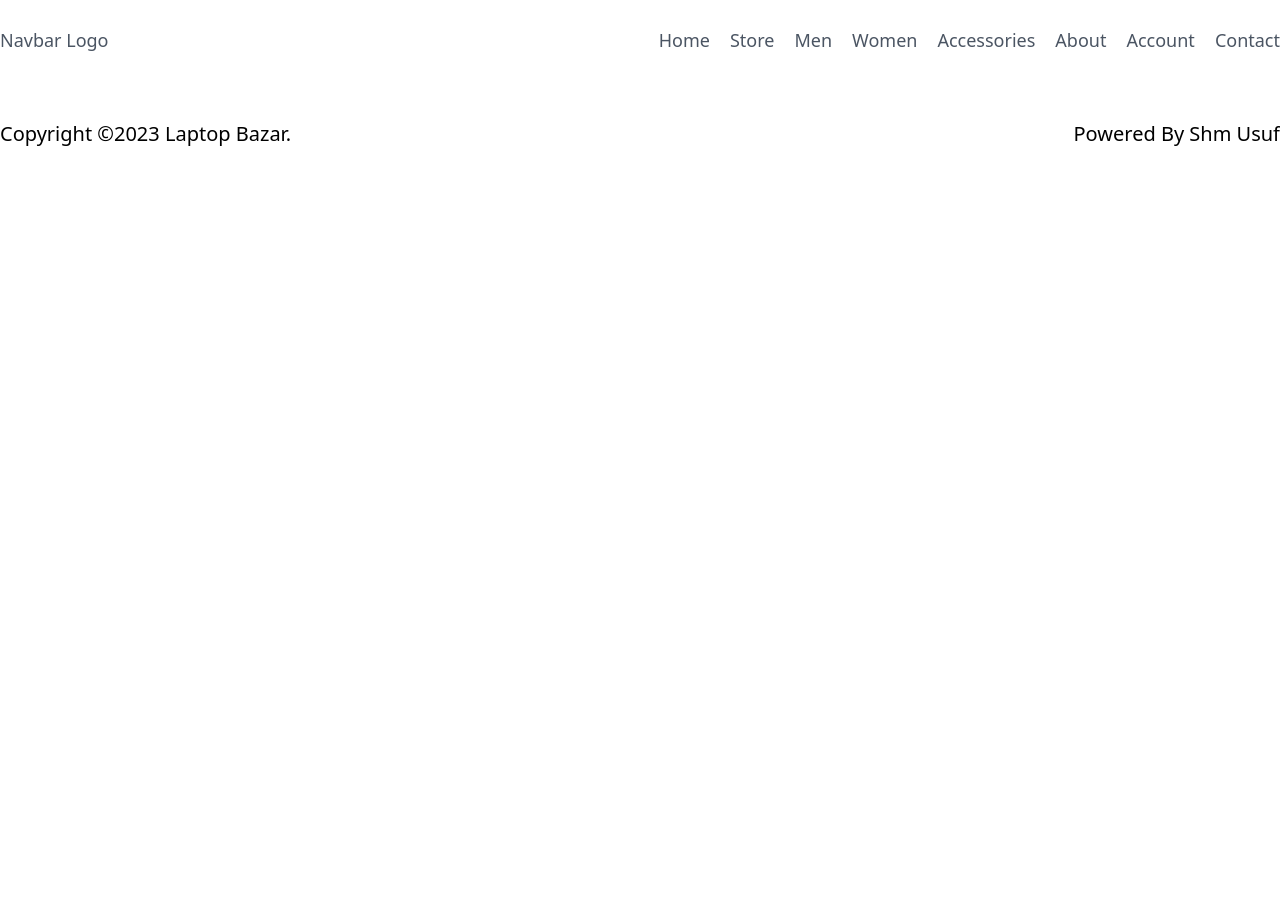
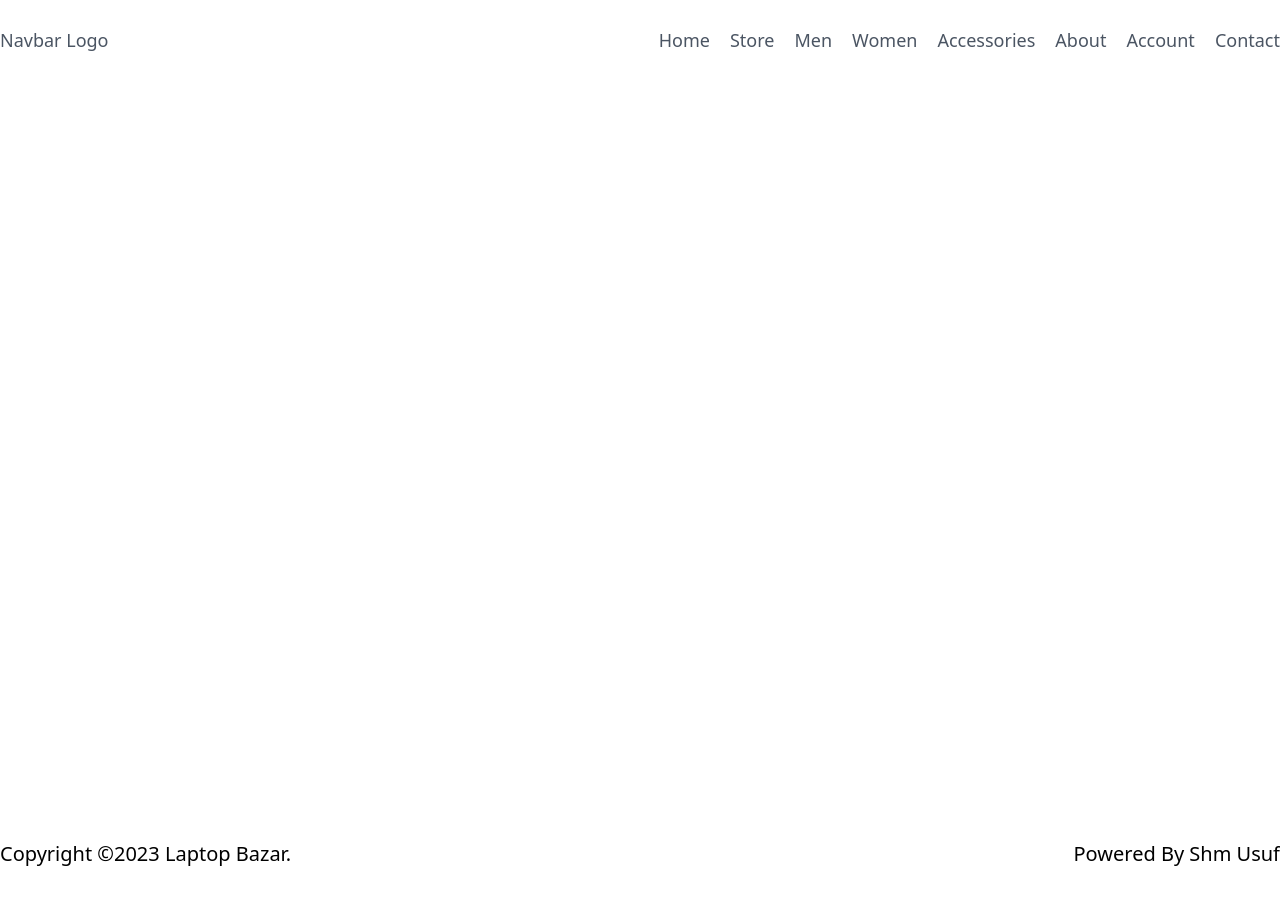
Before and after one commit to Shm-Rsuf/laptop-bazar, a React (Create React App) app: page /product in a window 1280 px wide. Shown: the top 904 px of the page. Before the commit the page ends 800 px from the top, so only its background shows below. Built offline with nearby package versions, Linux system fonts and the light colour scheme.

Commit message:
app modification

```diff
--- a/src/App.js
+++ b/src/App.js
@@ -5,13 +5,15 @@ import Home from "./pages/Home";
 
 const App = () => {
   return (
-    <div className="app">
-      <Navbar />
-      <Routes>
-        <Route path="/" element={<Home />} />
-      </Routes>
+    <>
+      <div className="app min-h-screen">
+        <Navbar />
+        <Routes>
+          <Route path="/" element={<Home />} />
+        </Routes>
+      </div>
       <Footer />
-    </div>
+    </>
   );
 };
 
```
